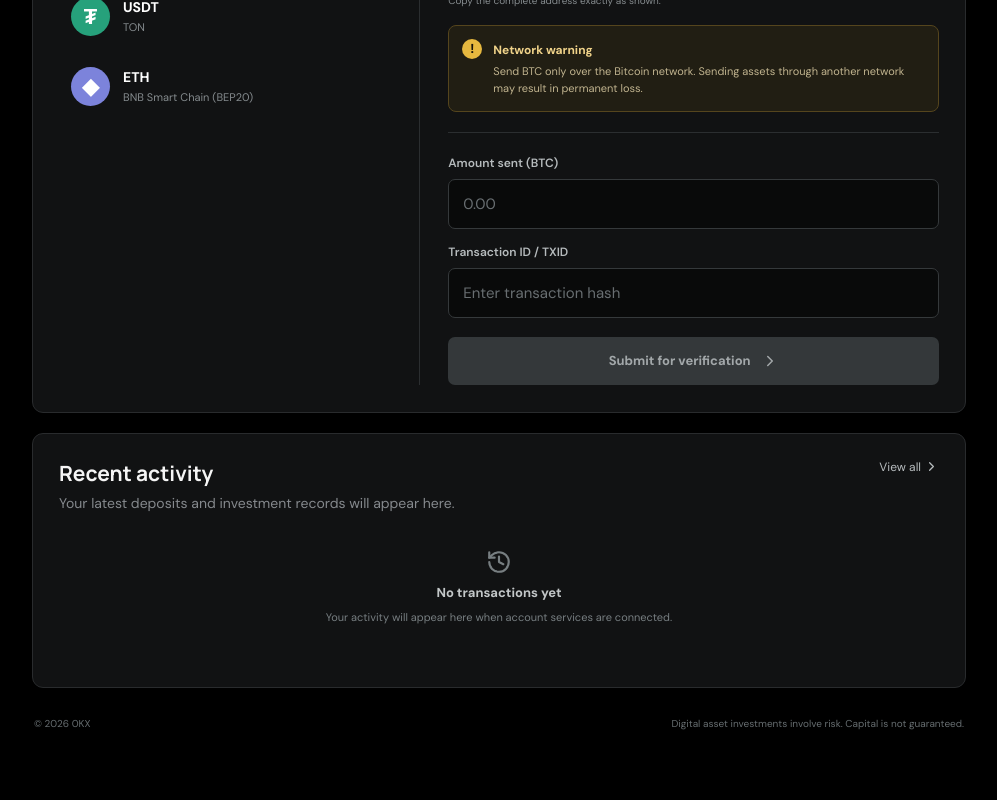
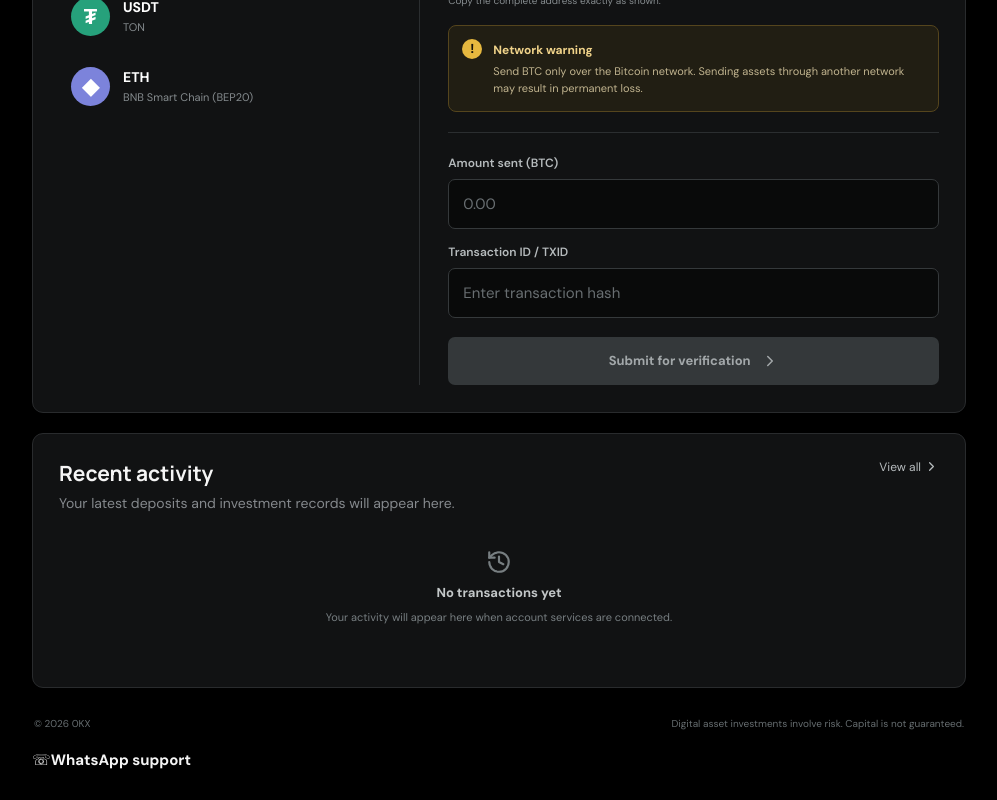
Before and after one commit to antonelaroccuzzu-bot/FOREXIQ, a Next.js app: page / in a window 1280 px wide. Shown: the part 2482-3282 px from the top of the page, without its empty margins (266-1263 px from the left). Built offline with nearby package versions, Linux system fonts and the light colour scheme; no server answers.

Commit message:
Add WhatsApp customer support contact for 0KX

```diff
--- a/app/page.tsx
+++ b/app/page.tsx
@@ -146,6 +146,7 @@ export default function Home() {
 
           <section className="section-block activity-section" id="activity"><div className="section-heading"><div><h2>Recent activity</h2><p>Your latest deposits and investment records will appear here.</p></div><a href="#activity">View all <ChevronRight size={15}/></a></div><div className="empty-state"><History size={26}/><b>No transactions yet</b><span>Your activity will appear here when account services are connected.</span></div></section>
           <footer><span>© 2026 0KX</span><span>Digital asset investments involve risk. Capital is not guaranteed.</span></footer>
+          <a className="okx-whatsapp-contact" href="https://wa.me/2348108521685?text=Hello%200KX%20customer%20support" target="_blank" rel="noopener noreferrer" aria-label="Chat with 0KX on WhatsApp"><span>☏</span><b>WhatsApp support</b></a>
         </div>
       </div>
     </main>
```
